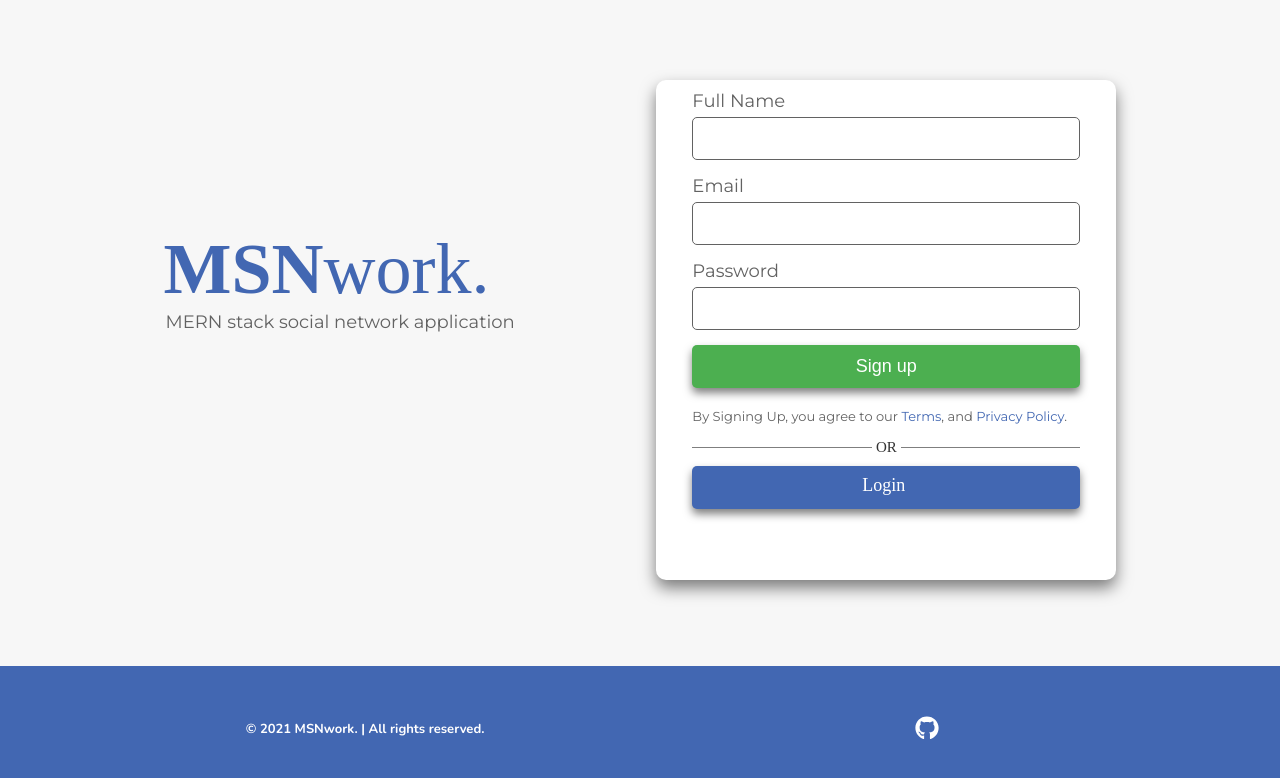
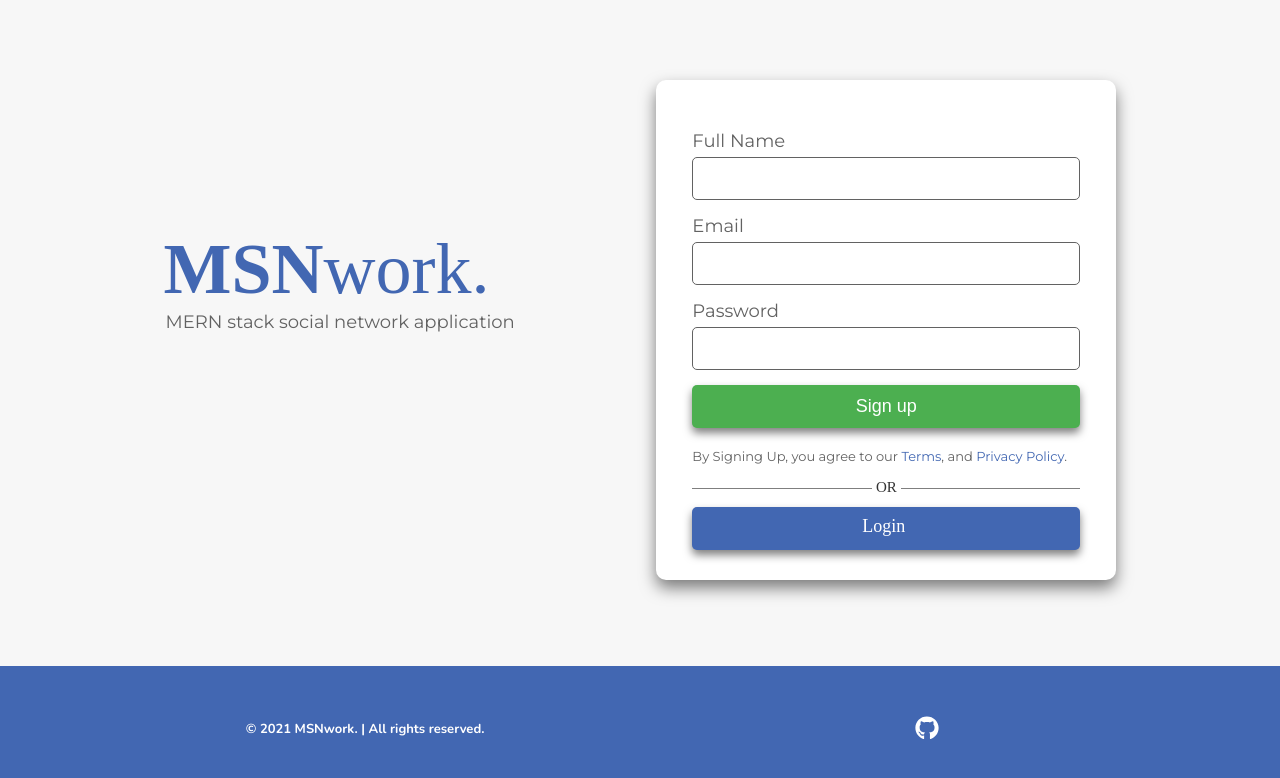
Before and after one commit to FengDenny/MERN_Social_Network, a React (Create React App) app in the folder client/: page / in a window 1280 px wide. Shown: the top 778 px of the page. Built offline with nearby package versions, Linux system fonts and the light colour scheme.

Commit message:
Update Home.js

```diff
--- a/client/src/pages/Home/Home.js
+++ b/client/src/pages/Home/Home.js
@@ -5,7 +5,7 @@ function Home() {
   return (
     <div className='container'>
       <div className='homepage flex justify-evenly'>
-        <header>
+        <header className='homepage-header'>
           <h1 className='primary-color xl'>
             MSN<span className='h1-span'>work.</span>
           </h1>
@@ -13,8 +13,8 @@ function Home() {
             MERN stack social network application
           </p>
         </header>
-        <section className='card'>
-          <div className='flex justify-center'>
+        <section>
+          <div className='card flex justify-center'>
             <Signup />
           </div>
         </section>
```
